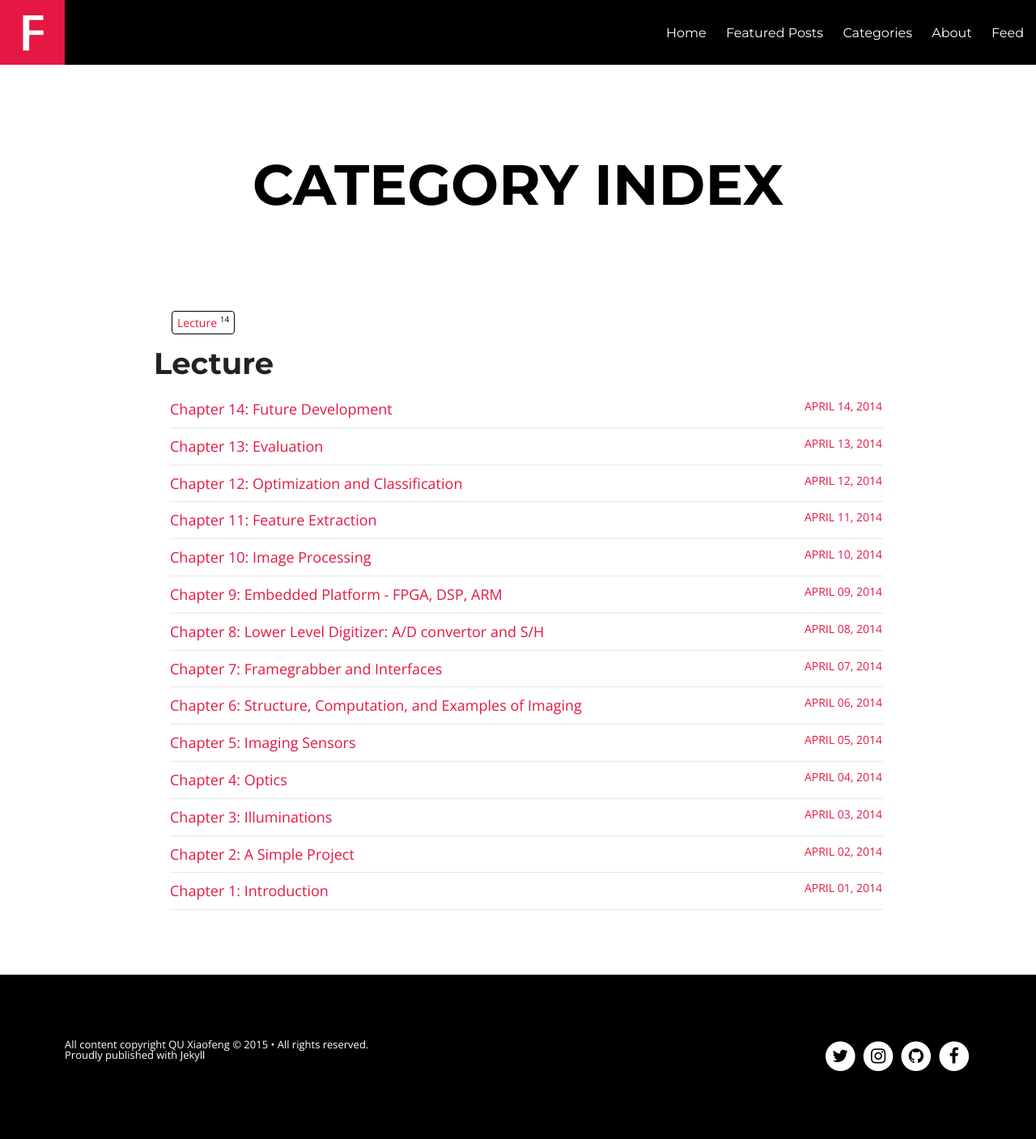
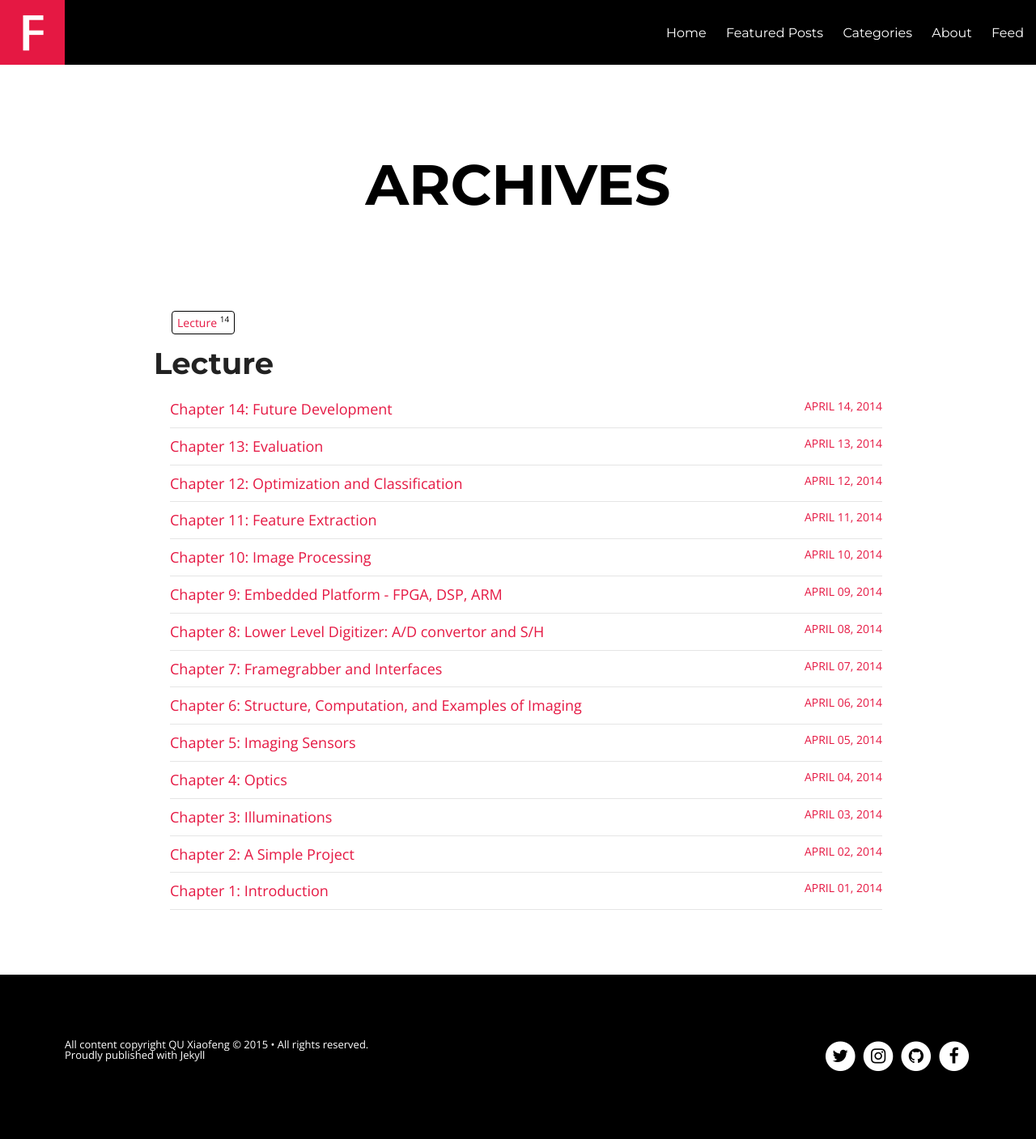
Before and after one commit to quxiaofeng/how-to-design-a-biometric-system, a Jekyll site: the page built from categories.html, in a window 1280 px wide. Shown: the whole page at 81% size. Built offline with Jekyll 4.4.1, drawn with Linux system fonts in a browser that asks for light colours; nearby versions of some CDN libraries; some of the changed lines change nothing that is shown.

Commit message:
Update categories.html

```diff
--- a/categories.html
+++ b/categories.html
@@ -1,10 +1,9 @@
 ---
 layout: page
-title: Category Index
-permalink: /categories/index.html
-title: Category Index
-tags: [Categories]
-description: "An archive of posts sorted by categories."
+permalink: /archives
+title: Archives
+tags: [archives]
+description: "Archives of all resources."
 
 ---
 
```
